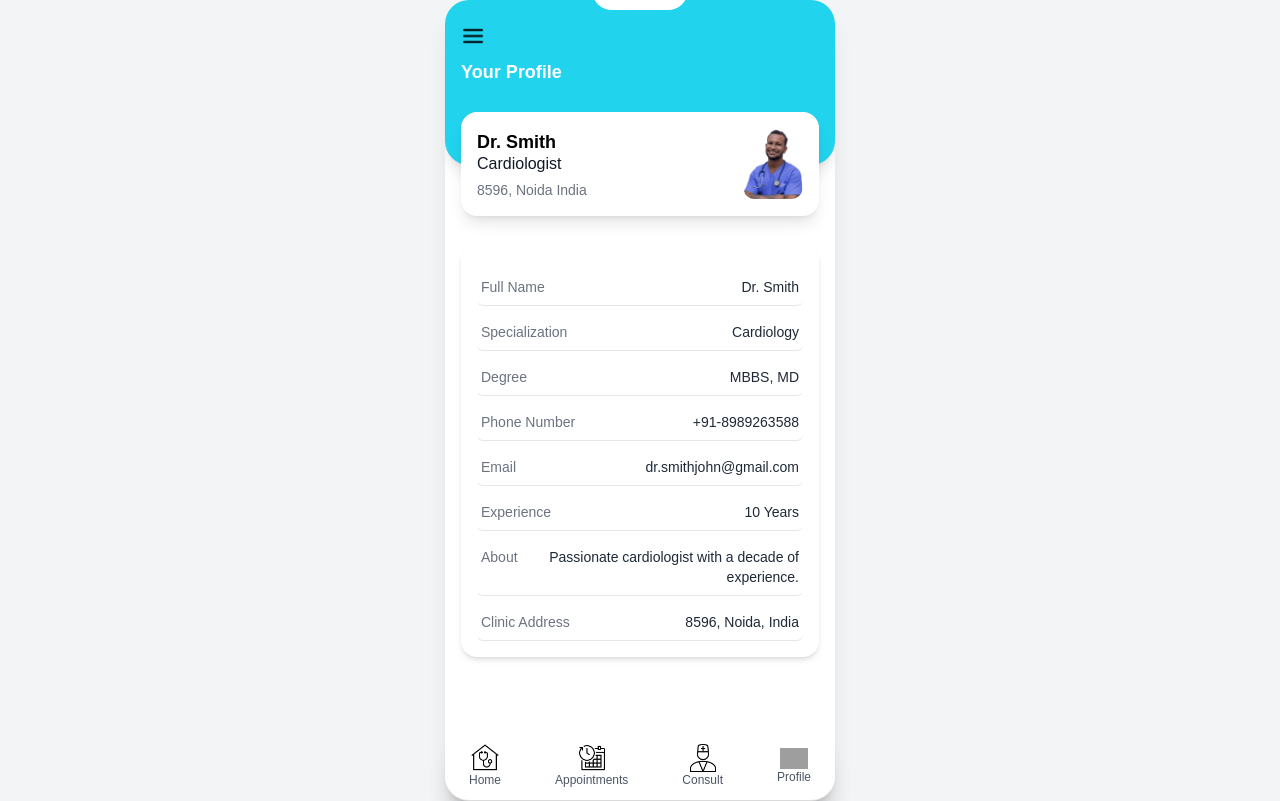
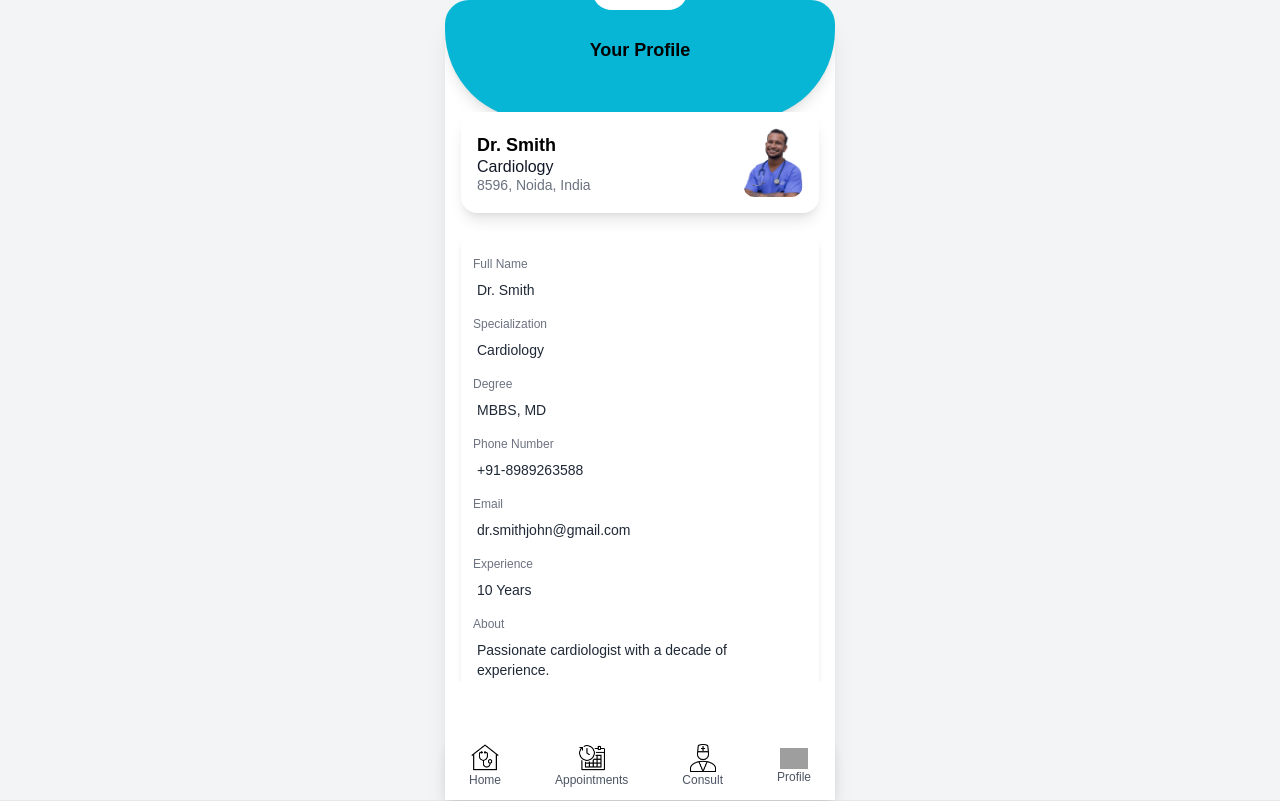
Before and after one commit to ANJI1026/Schedula, a Next.js app in the folder doct/: page /doctor/profile in a window 1280 px wide. Built offline with nearby package versions, Linux system fonts and the light colour scheme; grey boxes are pictures that could not be loaded.

Commit message:
Update page.tsx

```diff
--- a/doct/app/doctor/profile/page.tsx
+++ b/doct/app/doctor/profile/page.tsx
@@ -2,78 +2,62 @@
 
 import Image from "next/image";
 import Link from "next/link";
-import { useRouter } from "next/navigation";
 import { useState } from "react";
-import { AnimatePresence, motion } from "framer-motion";
+import { motion } from "framer-motion";
 
 export default function DoctorDashboard() {
-  const [showMenu, setShowMenu] = useState(false);
-  const router = useRouter();
+  const [fields, setFields] = useState([
+    { label: "Full Name", value: "Dr. Smith", editable: false },
+    { label: "Specialization", value: "Cardiology", editable: false },
+    { label: "Degree", value: "MBBS, MD", editable: false },
+    { label: "Phone Number", value: "+91-8989263588", editable: false },
+    { label: "Email", value: "dr.smithjohn@gmail.com", editable: false },
+    { label: "Experience", value: "10 Years", editable: false },
+    { label: "About", value: "Passionate cardiologist with a decade of experience.", editable: false },
+    { label: "Clinic Address", value: "8596, Noida, India", editable: false },
+  ]);
 
-  const fields = [
-    { label: "Full Name", value: "Dr. Smith" },
-    { label: "Specialization", value: "Cardiology" },
-    { label: "Degree", value: "MBBS, MD" },
-    { label: "Phone Number", value: "+91-8989263588" },
-    { label: "Email", value: "dr.smithjohn@gmail.com" },
-    { label: "Experience", value: "10 Years" },
-    {
-      label: "About",
-      value: "Passionate cardiologist with a decade of experience.",
-    },
-    { label: "Clinic Address", value: "8596, Noida, India" },
-  ];
+  const [isEditing, setIsEditing] = useState(false);
+
+  const toggleEdit = (index: number) => {
+    setFields((prev) =>
+      prev.map((f, i) => (i === index ? { ...f, editable: true } : f))
+    );
+    setIsEditing(true);
+  };
+
+  const updateField = (index: number, value: string) => {
+    setFields((prev) =>
+      prev.map((f, i) => (i === index ? { ...f, value } : f))
+    );
+  };
+
+  const handleSave = () => {
+    console.log("Saved fields:", fields.map(f => ({ label: f.label, value: f.value })));
+    setFields(prev => prev.map(f => ({ ...f, editable: false })));
+    setIsEditing(false);
+  };
 
   return (
     <main className="min-h-screen w-full bg-gray-100 flex justify-center">
-      <div className="w-[390px] bg-white min-h-screen rounded-3xl shadow-xl overflow-hidden relative flex flex-col overflow-hidden">
+      <div className="w-[390px] bg-white min-h-screen rounded-3xl shadow-xl overflow-hidden relative flex flex-col">
+
         {/* Header */}
-        <div className="bg-cyan-400 rounded-b-3xl px-4 pt-6 pb-20 relative shadow-lg">
+        <div className="bg-cyan-500 rounded-b-[90px] px-6 pt-6 pb-14 relative shadow-lg">
           <div className="w-24 h-5 bg-white rounded-b-full mx-auto absolute top-0 left-1/2 -translate-x-1/2 -translate-y-1/2" />
-          <div className="flex justify-between items-center">
-            <motion.button
-              whileTap={{ scale: 0.95 }}
-              onClick={() => setShowMenu(!showMenu)}
-            >
-              <Image src="/nav.png" alt="Menu" width={24} height={24} />
-            </motion.button>
-          </div>
+          <p className="text-black text-lg font-extrabold mt-3 text-center">Your Profile</p>
 
-          {/* Dropdown Menu */}
-          <AnimatePresence>
-            {showMenu && (
-              <motion.div
-                initial={{ opacity: 0, y: -10 }}
-                animate={{ opacity: 1, y: 0 }}
-                exit={{ opacity: 0, y: -10 }}
-                className="absolute top-12 left-4 right-4 bg-white rounded-xl p-4 shadow-lg z-50"
-              >
-                <p className="text-black">Navigation Drawer (Add links here)</p>
-              </motion.div>
-            )}
-          </AnimatePresence>
-          <div className="mt-2">
-            <p className="text-white text-lg font-extrabold leading-snug mt-3">
-              Your Profile
-            </p>
-          </div>
-
-          {/* Profile Info Card */}
+          {/* Profile Card */}
           <motion.div
             initial={{ opacity: 0, y: 30 }}
             animate={{ opacity: 1, y: 0 }}
             transition={{ delay: 0.2 }}
-            className="absolute left-4 right-4 top-28 bg-white rounded-2xl p-4 shadow-lg"
+            className="absolute left-4 right-4 top-28 bg-white rounded-2xl p-4 shadow-lg flex items-center justify-between"
           >
-            <div className="flex items-center justify-between">
             <div>
-                <p className="text-black font-semibold text-lg">Dr. Smith</p>
-                <div className="space-y-1">
-                  <p className="text-md text-gray-900 -mt-1">Cardiologist</p>
-                  <p className="text-sm text-gray-500 -mt-1">
-                    8596, Noida India
-                  </p>
-                </div>
+              <p className="text-black font-semibold text-lg">{fields[0].value}</p>
+              <p className="text-md text-gray-900 -mt-1">{fields[1].value}</p>
+              <p className="text-sm text-gray-500 -mt-1">{fields[7].value}</p>
             </div>
             <Image
               src="/dr.png"
@@ -82,40 +66,55 @@ export default function DoctorDashboard() {
               height={60}
               className="rounded-xl object-cover"
             />
-            </div>
           </motion.div>
         </div>
 
-        {/* Spacer between cards */}
-        <div className="relative mt-20" />
+        <div className="relative mt-28" />
 
-        {/* Scrollable Fields Card */}
-        <div className="relative px-4 pb-36 overflow-y-auto scrollbar-hide">
+        {/* Editable Fields */}
+        <div className="relative px-4 pb-36 overflow-y-auto scrollbar-hide max-h-[calc(100vh-350px)]">
         <motion.div
     initial={{ opacity: 0, y: 20 }}
     animate={{ opacity: 1, y: 0 }}
     transition={{ delay: 0.1 }}
-            className="bg-white rounded-2xl shadow-md p-4 pt-8 space-y-4"
+    className="bg-white rounded-2xl shadow-md p-3 pt-6 space-y-3"
   >
     {fields.map((field, index) => (
-              <div
-                key={index}
-                onClick={() => router.push("/doctor/profile/editprofile")}
-                className="border-b pb-2 flex justify-between items-start cursor-pointer hover:bg-gray-50 rounded-md px-1 transition"
-                title={`Edit ${field.label}`}
+      <div key={index} className="flex flex-col">
+        <p className="text-xs text-gray-500 mb-1">{field.label}</p>
+        {field.editable ? (
+          <input
+            type="text"
+            value={field.value}
+            onChange={(e) => updateField(index, e.target.value)}
+            className="w-full border rounded-md px-2 py-1 text-sm focus:outline-none focus:ring-2 focus:ring-cyan-500 text-black"
+            autoFocus
+          />
+        ) : (
+          <p
+            className="text-sm font-medium text-gray-800 cursor-pointer hover:bg-gray-50 rounded-md px-1 py-1"
+            onClick={() => toggleEdit(index)}
           >
-                <p className="text-sm text-gray-500">{field.label}</p>
-                <p className="text-sm font-medium text-gray-800 text-right">
             {field.value}
           </p>
+        )}
       </div>
     ))}
+
+    {isEditing && (
+      <button
+        onClick={handleSave}
+        className="w-full bg-cyan-500 text-white py-2 rounded-lg text-sm font-medium hover:bg-cyan-600 mt-2"
+      >
+        Save Changes
+      </button>
+    )}
   </motion.div>
 </div>
 
         {/* Bottom Navigation */}
         <div className="fixed bottom-0 left-1/2 -translate-x-1/2 w-[390px] z-50">
-          <div className="bg-white rounded-t-2xl shadow-lg py-3 px-6 flex rounded-3xl shadow-xl overflow-hidden justify-between items-center">
+          <div className="bg-white rounded-t-2xl shadow-lg py-3 px-6 flex justify-between items-center">
             <motion.div whileTap={{ scale: 0.9 }} whileHover={{ scale: 1.05 }}>
               <Link
                 href="/doctor/dashboard"
@@ -130,12 +129,7 @@ export default function DoctorDashboard() {
                 href="/doctor/appointment"
                 className="flex flex-col items-center text-gray-600 hover:text-blue-500"
               >
-                <Image
-                  src="/schedule.png"
-                  width={28}
-                  height={28}
-                  alt="Appointments"
-                />
+                <Image src="/schedule.png" width={28} height={28} alt="Appointments" />
                 <span className="text-xs">Appointments</span>
               </Link>
             </motion.div>
@@ -144,12 +138,7 @@ export default function DoctorDashboard() {
                 href="/doctor/consultation"
                 className="flex flex-col items-center text-gray-600 hover:text-blue-500"
               >
-                <Image
-                  src="/consult.png"
-                  width={28}
-                  height={28}
-                  alt="Consult"
-                />
+                <Image src="/consult.png" width={28} height={28} alt="Consult" />
                 <span className="text-xs">Consult</span>
               </Link>
             </motion.div>
@@ -158,12 +147,7 @@ export default function DoctorDashboard() {
                 href="/doctor/profile"
                 className="flex flex-col items-center text-gray-600 hover:text-blue-500"
               >
-                <Image
-                  src="/profile.png"
-                  width={28}
-                  height={28}
-                  alt="Profile"
-                />
+                <Image src="/profile.png" width={28} height={28} alt="Profile" />
                 <span className="text-xs">Profile</span>
               </Link>
             </motion.div>
```
Lines whose indentation alone changed are shown as unchanged.
